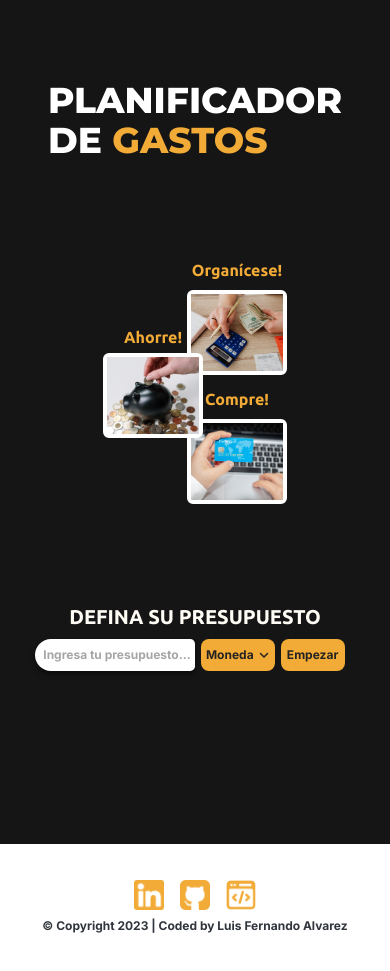
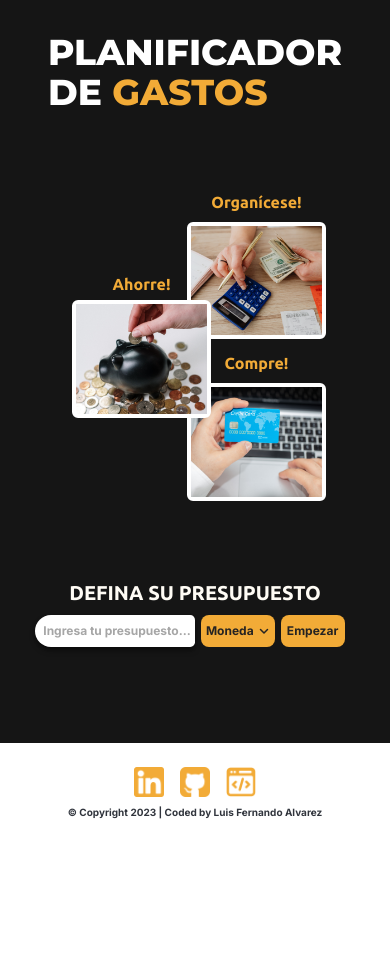
Before and after one commit to fernando8alvarez/Control-Gastos, a React (Vite) app: page / in a window 390 px wide. After the commit the page ends 844 px from the top, so only its background shows below. Built offline with nearby package versions, Linux system fonts and the light colour scheme.

Commit message:
diseño mobile rsponsive ready

```diff
--- a/src/App.jsx
+++ b/src/App.jsx
@@ -125,7 +125,7 @@ export default function App() {
 
   return (
     <div className="h-screen">
-      <div className={modal ? "" : "w-full h-auto lg:h-[85%] bg-[#151515] flex"}>
+      <div className={modal ? "" : "w-full h-[88%] bg-[#151515] flex"}>
 
         <div className={(isValidBudget && budget && selectedCurrency) ? "flex w-full lg:h-full px-10 py-10 min-[600px]:px-16 md:px-20 md:py-16 min-[900px]:px-32 lg:p-20 lg:py-11 xl:px-44 gap-5" : "w-full"}>
 
@@ -140,7 +140,7 @@ export default function App() {
                 </animated.h1>
 
             </div>)}
-            <div className="flex flex-col lg:flex-row w-full h-full gap-10">
+            <div className="flex flex-col lg:flex-row w-full h-full mb-16 gap-10">
               <Header
                 gastos={gastos}
                 budget={budget}
@@ -176,7 +176,7 @@ export default function App() {
           </div>
           {/*BOTON AÑADIR NUEVO GASTO*/}
           {(isValidBudget && budget && selectedCurrency) && (
-            <div className="fixed bottom-0 right-0 sm:flex mr-3 mb-4 lg:mr-10 lg:mb-24 items-end ">
+            <div className="fixed bottom-0 right-0 sm:flex mr-6 mb-24 md:mr-10 md:mb-24 items-end ">
               <img
                 id="plus"
                 src={iconoNewGasto}
@@ -202,7 +202,7 @@ export default function App() {
         )}
       </div>
       {/*FOOTTER*/}
-      <div className="h-[15%] flex items-center justify-center">
+      <div className="h-[12%] py-4 flex items-center justify-center">
         <Footer />
       </div>
     </div>
--- a/src/components/BudgetControl.jsx
+++ b/src/components/BudgetControl.jsx
@@ -59,15 +59,13 @@ export default function BudgetControl({
         setIsValidBudget(false);
         setSelectedCurrency("")
         localStorage.clear();
-        Swal.fire({
-          text: `El sistema se ha reestablecido`,
-          icon: "warning",
-          showConfirmButton: false,
-          timer: 2500,
-          timerProgressBar: false,
-        }).then(() => {
-          location.reload();
-        });
+        // Swal.fire({
+        //   text: `El sistema se ha reestablecido`,
+        //   icon: "warning",
+        //   showConfirmButton: false,
+        //   timer: 2500,
+        //   timerProgressBar: false,
+        // })
       }
     });
   };
--- a/src/components/ExpenseList.jsx
+++ b/src/components/ExpenseList.jsx
@@ -10,7 +10,7 @@ export default function ExpenseList({
   selectedCurrency
 }) {
   return (
-    <div className="w-full h-4/5 flex flex-col gap-2">
+    <div className="w-full h-96 lg:h-4/5 flex flex-col gap-2">
       <h2 className="font-Inter text-center text-xl lg:text-lg text-[#FFFCF5]">
         {filters.value !== "todos"
           ? spentfilters.length > 0
--- a/src/components/Footer.jsx
+++ b/src/components/Footer.jsx
@@ -8,7 +8,7 @@ export default function () {
 
     return (
         <>
-            <div className="font-Inter bg-transparent flex flex-col py-0 gap-2">
+            <div className="h-full font-Inter bg-transparent flex flex-col items-center justify-center gap-2">
                 <div className="flex justify-center gap-4">
                     <a href="https://www.linkedin.com/in/luis-fernando-alvarez-leccia-3a5b7b151/" target="_blank" title="Click para acceder a mi Linkedin" >
                         <img src={linkedin} alt="Img not found" className="cursor-pointer w-[30px] sm:w-[35px] lg:w-[40px]" />
@@ -20,7 +20,7 @@ export default function () {
                         <img src={codigo} alt="Img not found" className="cursor-pointer w-[30px] sm:w-[35px] lg:w-[43px]" />
                     </a>
                 </div>
-                <div className="w-full text-center text-[#31353D] text-xs sm:text-sm lg:text-base">© Copyright {año} | Coded by Luis Fernando Alvarez</div>
+                <div className="w-full text-center text-[#31353D] text-[10px] sm:text-sm lg:text-base">© Copyright {año} | Coded by Luis Fernando Alvarez</div>
             </div>
         </>
     )
--- a/src/components/Header.jsx
+++ b/src/components/Header.jsx
@@ -32,7 +32,7 @@ export default function Header({
   });
 
   return (
-    <header className={!isValidBudget ? "h-screen w-full" : "w- full lg:w-[50%] "}>
+    <header className={!isValidBudget ? "h-full w-full" : "w-full lg:w-[50%] "}>
       {isValidBudget ? (
         <div className="flex flex-col">
           <BudgetControl
@@ -47,8 +47,8 @@ export default function Header({
         </div>
       ) : (
         <div className="flex w-full flex-col h-full">
-          <div className="flex w-full h-[88%] md:h-[85%] bg-[#151515] px-10 pt-20 pb-10 lg:px-20 lg:py-20 xl:px-40">
-            <div className="flex w-full md:w-full flex-col justify-between">
+          <div className="flex w-full h-full md:h-[85%] bg-[#151515] pt-8 sm:px-10 sm:pt-20 sm:pb-10 lg:px-20 lg:py-20 xl:px-40">
+            <div className="flex w-full md:w-full flex-col h-full justify-between">
               <div className="flex justify-center">
                 <animated.h1
                   style={animation1}
@@ -58,8 +58,8 @@ export default function Header({
                   de <span className="text-[#F2AB37]">Gastos</span>{" "}
                 </animated.h1>
               </div>
-              {/*IMAGENES HORIZONTALES*/}
-              <div className="w-full lg:hidden">
+              {/*IMAGENES VERTICALES*/}
+              <div className="w-full h-1/2 lg:hidden">
                 <Imgs />
               </div>
               <NewBudget
@@ -72,7 +72,7 @@ export default function Header({
                 setShowDropDown={setShowDropDown}
               />
             </div>
-            {/*IMAGENES VERTICALES*/}
+            {/*IMAGENES HORIZONTALES*/}
             <div className="hidden w-full lg:flex">
               <Imgs />
             </div>
--- a/src/components/Imgs.jsx
+++ b/src/components/Imgs.jsx
@@ -49,7 +49,7 @@ export default function Imgs() {
 
 
     return (
-        <div className=" w-full flex justify-center gap-3">
+        <div className="w-full h-full flex justify-center pl-8 pr-16 gap-3">
             <div className="hidden sm:flex lg:hidden gap-4">
                 {imgs.map((item) => {
                     return (
@@ -73,36 +73,36 @@ export default function Imgs() {
                 })}
             </div>
             <div className="w-full sm:hidden lg:flex flex items-center justify-center gap-4 ">
-                <div className="w-auto z-20">
+                <div className="w-1/2 z-20">
                     <animated.div
                         style={animation2(typeAnimate2.img2)}
-                        className="flex flex-col gap-1 lg:gap-2 -mr-8 "
+                        className="flex flex-col w-full ml-10 gap-1 lg:gap-2 -mr-8"
                     >
                         <p className="w-full text-center text-base sm:text-xl lg:2xl font-Ubuntu text-[#F2AB37]">
                             Ahorre!
                         </p>
-                        <div className="w-[100px] sm:w-36 lg:w-auto border-4 border-white rounded-md flex items-center justify-center">
+                        <div className="w-full sm:w-36 lg:w-auto border-4 border-white rounded-md flex items-center justify-center">
                             <img
                                 src={ahorra}
                                 alt="Img not found"
-                                className="w-full lg:w-[180px] xl:w-[210px] xl:h-[170px]"
+
                             />
                         </div>
                     </animated.div>
                 </div>
-                <div className="w-auto flex flex-col items-center justify-center gap-3 lg:gap-4 z-10 ">
+                <div className="w-1/2 flex flex-col items-center justify-center gap-3 lg:gap-4 z-10 ">
                     <animated.div
                         style={animation2(typeAnimate2.img1)}
-                        className="flex flex-col gap-2"
+                        className="flex flex-col w-full gap-2"
                     >
                         <p className="w-full text-center text-base sm:text-xl lg:text-2xl font-Ubuntu text-[#F2AB37]">
                             Organícese!
                         </p>
-                        <div className="w-[100px] sm:w-36 lg:w-auto border-4 border-white rounded-md flex items-center justify-center">
+                        <div className=" sm:w-36 lg:w-auto border-4 border-white rounded-md flex items-center justify-center">
                             <img
                                 src={organiza}
                                 alt="Img not found"
-                                className="w-full lg:w-[180px] xl:w-[210px] xl:h-[170px]"
+
                             />
                         </div>
                     </animated.div>
@@ -113,11 +113,11 @@ export default function Imgs() {
                         <p className="w-full text-center text-base sm:text-xl lg:text-2xl font-Ubuntu text-[#F2AB37]">
                             Compre!
                         </p>
-                        <div className="w-[100px] sm:w-36 lg:w-auto border-4 border-white rounded-md flex items-center justify-center">
+                        <div className="w-full sm:w-36 lg:w-auto border-4 border-white rounded-md flex items-center justify-center">
                             <img
                                 src={compra}
                                 alt="Img not found"
-                                className="w-full lg:w-[180px] xl:w-[210px] xl:h-[170px]"
+
                             />
                         </div>
                     </animated.div>
--- a/src/index.css
+++ b/src/index.css
@@ -33,20 +33,20 @@ input[type=number]::-webkit-inner-spin-button {
   background-color: #252322;
 }
 
-:root {
+/* :root {
   --azul: #3b82f6;
   --blanco: #ffffff;
   --gris-claro: #f5f5f5;
   --gris: #94a3b8;
   --gris-oscuro: #64748b;
   --negro: #000;
-}
+} */
 
 
-.fijar {
+/* .fijar {
   overflow: hidden;
   height: 100vh;
-}
+} */
 
 /*
 header {
@@ -82,7 +82,7 @@ h1 span {
 }
 */
 
-.contenedor-nuevo-presupuesto {
+/* .contenedor-nuevo-presupuesto {
   display: flex;
   flex-direction: column;
   width: 60%;
@@ -90,7 +90,7 @@ h1 span {
 
 .contenedor-imagenes {
   width: 40%;
-}
+} */
 
 /* .sombra {
   box-shadow: 0px 9px 10px -10px rgba(0, 0, 0, 0.51);
```
